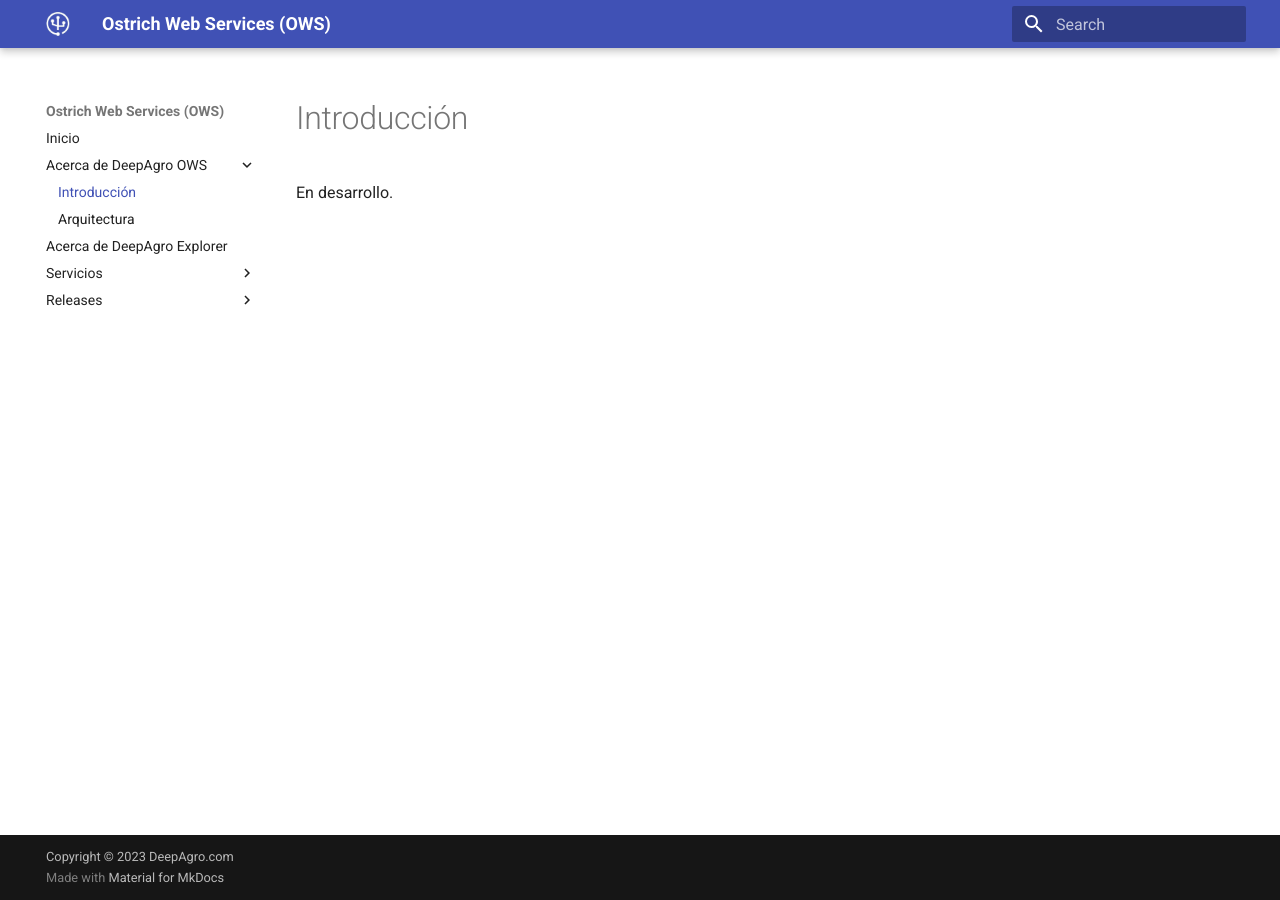
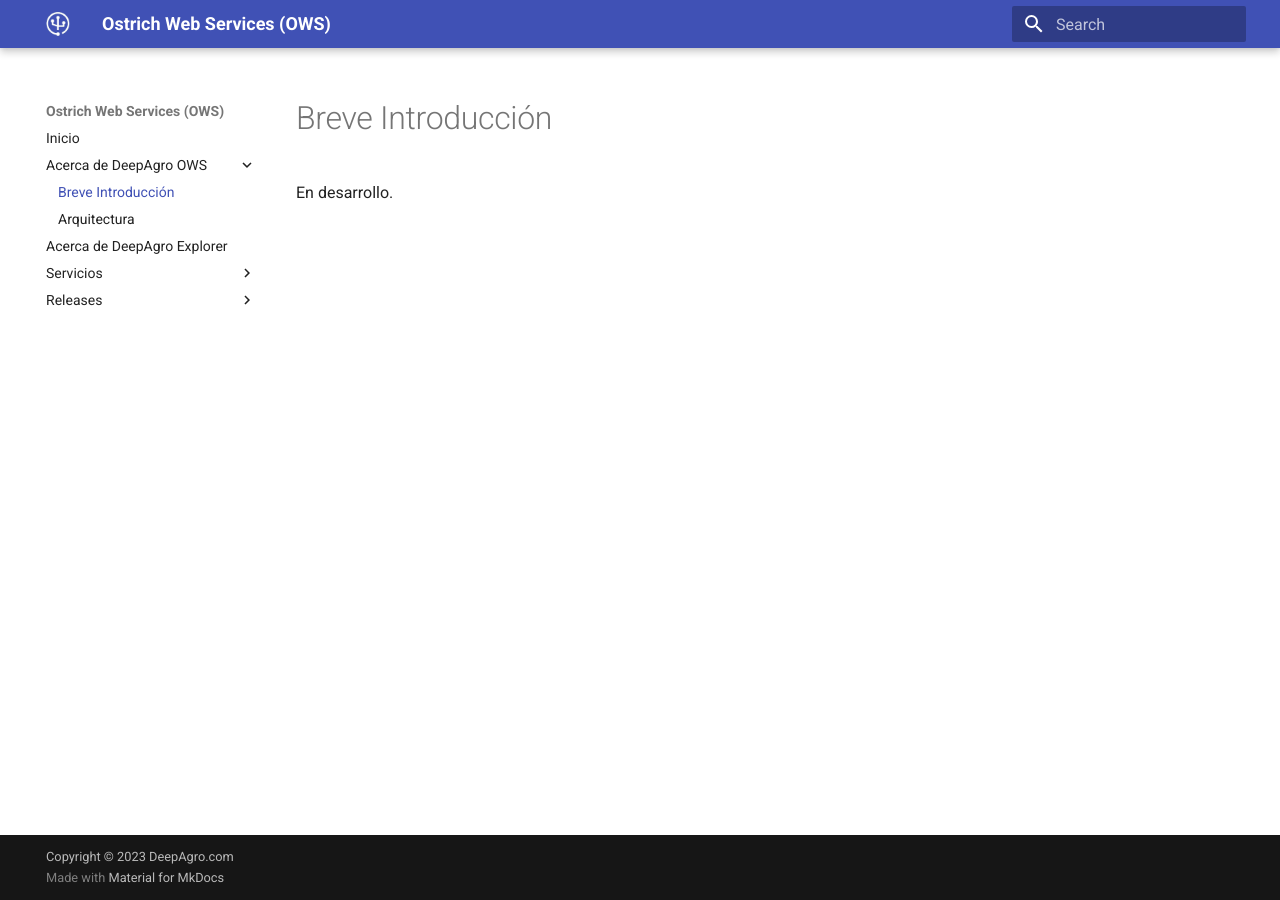
Before and after one commit to deepagro/ows_docs, an MkDocs documentation site: the page built from docs/ows/intro.md, in a window 1280 px wide. Built offline with MkDocs 1.6.1 and Material for MkDocs 9.7.7, drawn with Linux system fonts in a browser that asks for light colours.

Commit message:
Update title

```diff
--- a/mkdocs.yml
+++ b/mkdocs.yml
@@ -6,7 +6,7 @@
 nav:
   - Inicio: index.md
   - Acerca de DeepAgro OWS:
-      - Introducción: ows/intro.md
+      - Breve Introducción: ows/intro.md
       - Arquitectura: ows/arch.md
   - Acerca de DeepAgro Explorer: explorer.md
   - Servicios:
```
